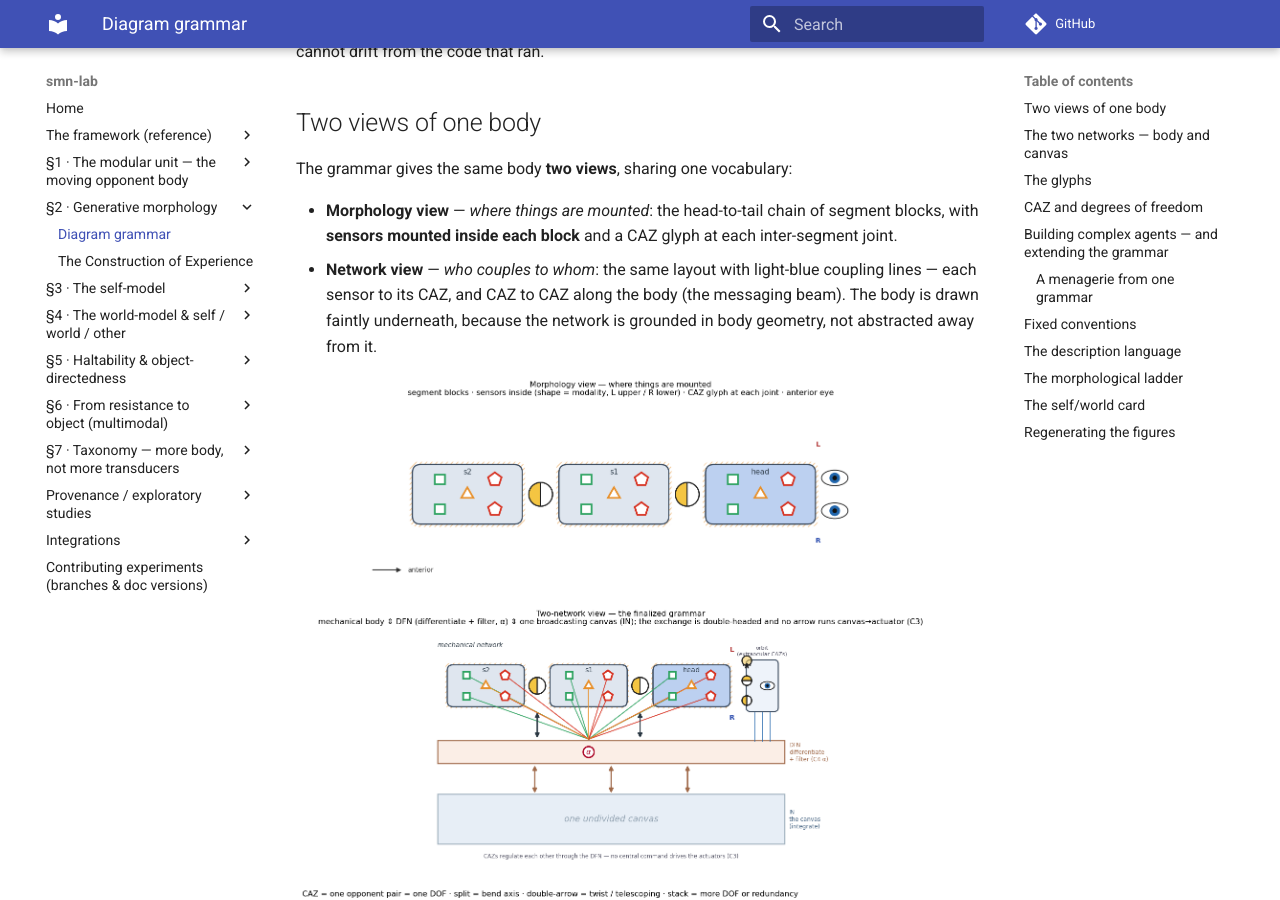
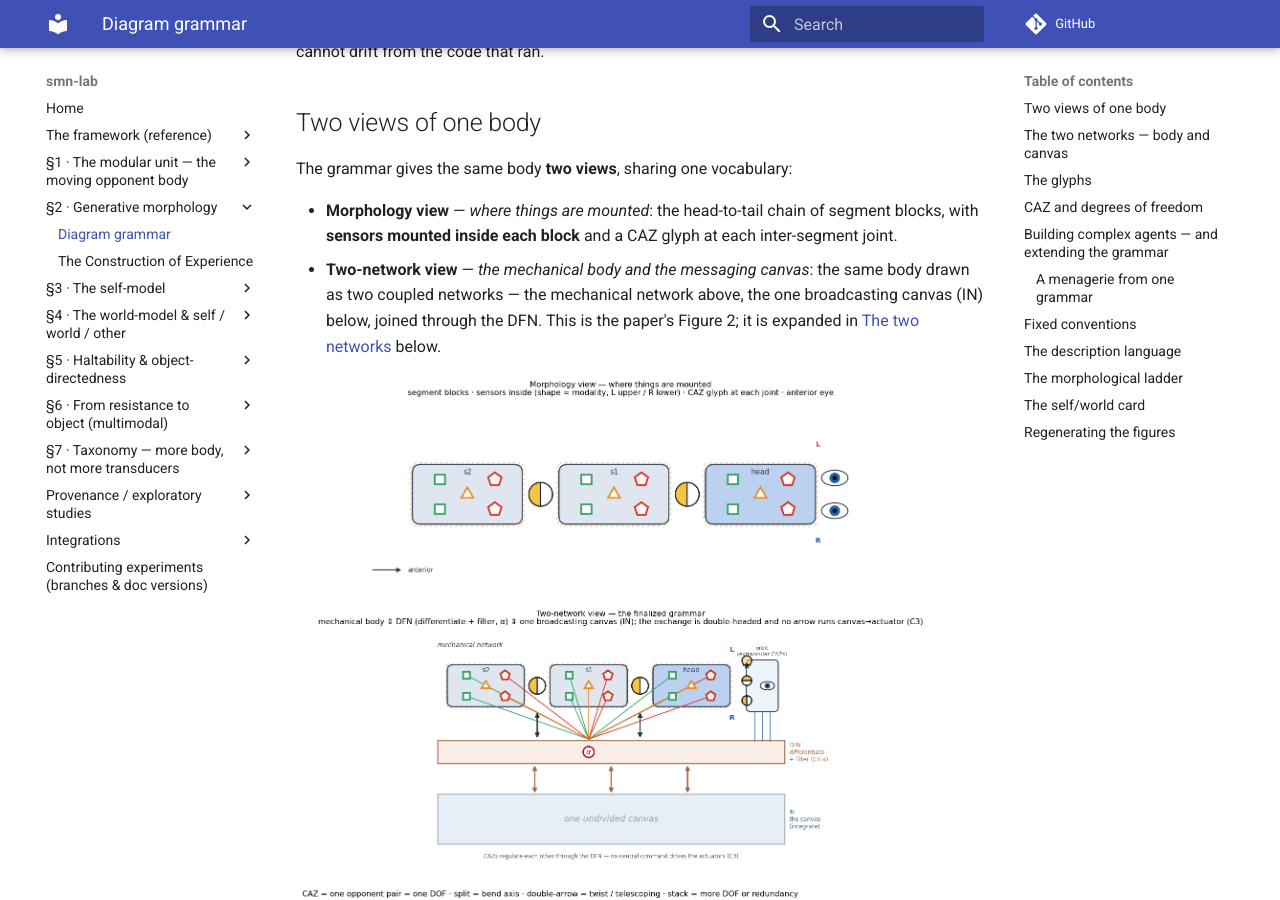
Before and after one commit to gnowgi/smn-lab, an MkDocs documentation site: the page built from docs/diagram-grammar.md, in a window 1280 px wide and 900 px high, scrolled down 361 px. Built offline with MkDocs 1.6.1 and Material for MkDocs 9.7.7, drawn with Linux system fonts in a browser that asks for light colours; comment, search, counter and statistics services are not loaded; some of the changed text lies outside the part shown.

Commit message:
docs(grammar): diagram_grammar is now paper Fig 2 (two-network view); fix stale C3 violation ('drives the actuators')

```diff
--- a/docs/diagram-grammar.md
+++ b/docs/diagram-grammar.md
@@ -19,12 +19,13 @@
 - **Morphology view** — *where things are mounted*: the head-to-tail chain of
   segment blocks, with **sensors mounted inside each block** and a CAZ glyph at
   each inter-segment joint.
-- **Network view** — *who couples to whom*: the same layout with light-blue
-  coupling lines — each sensor to its CAZ, and CAZ to CAZ along the body (the
-  messaging beam). The body is drawn faintly underneath, because the network is
-  grounded in body geometry, not abstracted away from it.
+- **Two-network view** — *the mechanical body and the messaging canvas*: the same
+  body drawn as two coupled networks — the mechanical network above, the one
+  broadcasting canvas (IN) below, joined through the DFN. This is the paper's
+  Figure 2; it is expanded in [The two networks](#the-two-networks--body-and-canvas)
+  below.
 
-![The SMN diagram grammar — morphology view, network view, and the CAZ/DOF key](figures/diagram_grammar.png)
+![The SMN diagram grammar — morphology view, the two-network view, and the CAZ/DOF key](figures/diagram_grammar.png)
 
 ## The two networks — body and canvas
 
@@ -47,7 +48,9 @@
   canvas.
 - The **IN — the integrating network** (bottom): the one broadcasting **canvas**.
   The DFN's *filtered output enters the canvas*; the canvas integrates it into the
-  held snapshot and **drives the actuators**, closing the sensorimotor loop.
+  held snapshot, which every board reads back (network closure). It does **not**
+  drive the actuators: the CAZs regulate one another through the DFN —
+  coordination is peer-to-peer, not central command (C3).
 
 Two glyph notes:
 
```
